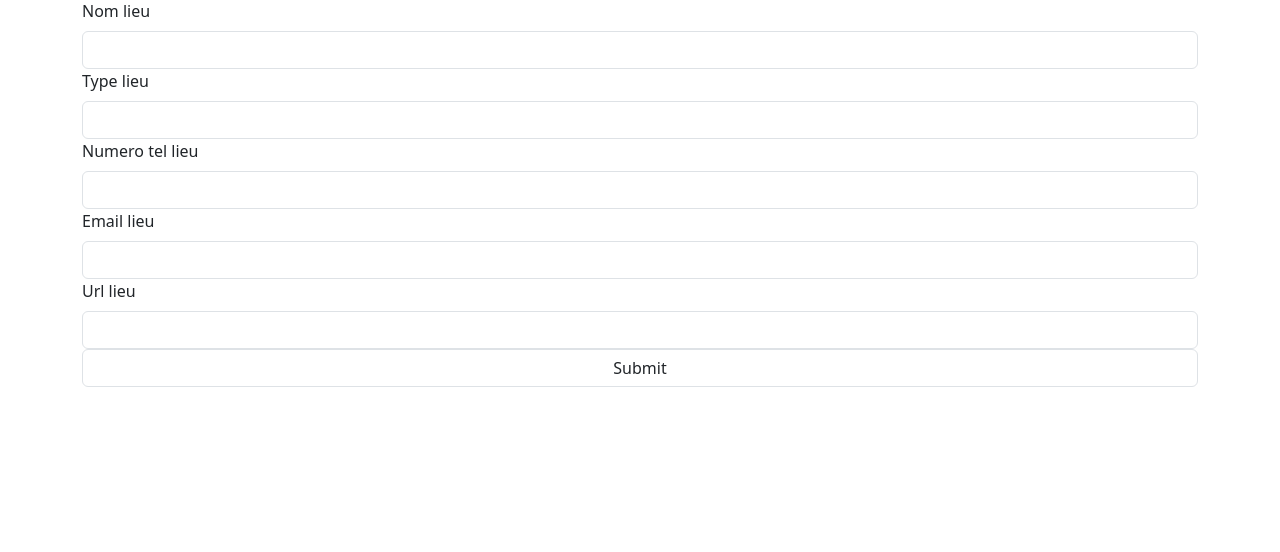
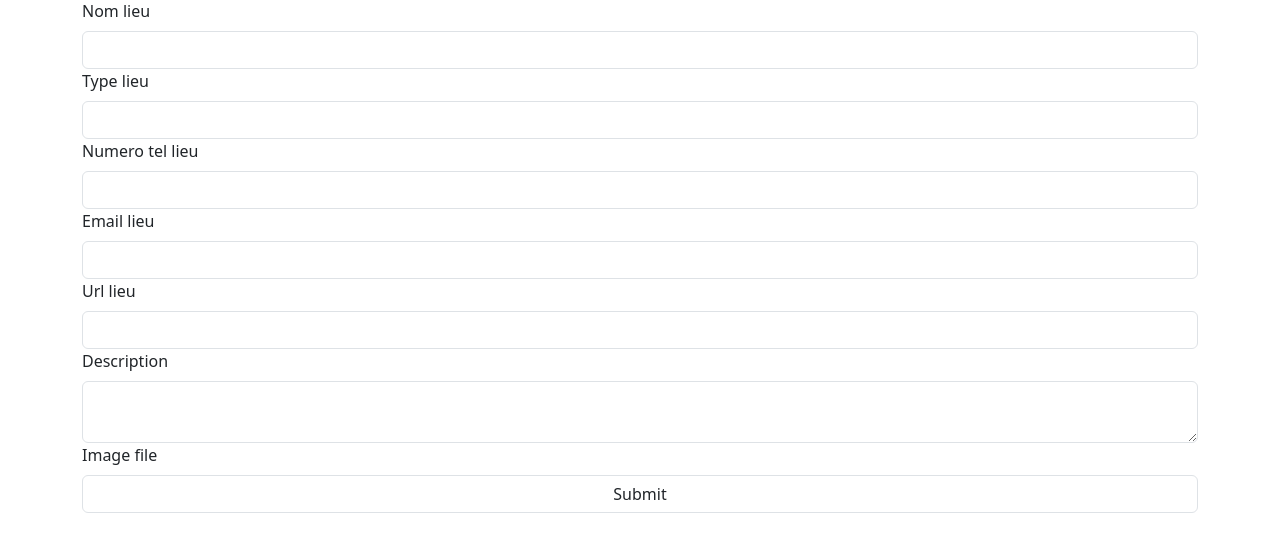
Before and after one commit to Gerry-dns/jteDisQuoiSymfony, a Symfony app: template templates/pages/lieu/edit.html.twig in a window 1280 px wide. Shown: the part 161-713 px from the top of the page. Run offline with Twig, Linux system fonts and the light colour scheme; the template is opened without the code that fills it, so the values that code supplies are empty; form fields are guessed from the names that the template uses; some libraries are stand-ins or nearby versions.

Commit message:
tentative de bonne position de imagefile, fail :/

```diff
--- a/src/Controller/LieuxController.php
+++ b/src/Controller/LieuxController.php
@@ -12,12 +12,11 @@ use Knp\Component\Pager\PaginatorInterface;
 use Symfony\Component\HttpFoundation\Request;
 use Symfony\Component\HttpFoundation\Response;
 use Symfony\Component\Routing\Annotation\Route;
-use Sensio\Bundle\FrameworkExtraBundle\Configuration\Security;
 use Symfony\Bundle\FrameworkBundle\Controller\AbstractController;
 
 class LieuxController extends AbstractController
 {
-    #[Route('/lieux', name: 'lieux.index', methods:['GET', 'POST'])]
+    #[Route('/lieux', name: 'lieux.index', methods:['GET'])]
     public function displayAllLieux(LieuRepository $repository, PaginatorInterface $paginator, Request $request): Response
     {
         $lieux = $paginator->paginate(
--- a/src/Entity/User.php
+++ b/src/Entity/User.php
@@ -8,8 +8,8 @@ use App\Repository\UserRepository;
 use Doctrine\Common\Collections\Collection;
 use Doctrine\Common\Collections\ArrayCollection;
 use Symfony\Component\Validator\Constraints as Assert;
+use Symfony\Component\Security\Core\User\UserInterface;
 use Symfony\Bridge\Doctrine\Validator\Constraints\UniqueEntity;
-use Symfony\Component\Security\Core\User\UserInterface;
 use Symfony\Component\Security\Core\User\PasswordAuthenticatedUserInterface;
 
 #[UniqueEntity('email')]
--- a/templates/pages/lieu/edit.html.twig
+++ b/templates/pages/lieu/edit.html.twig
@@ -46,9 +46,18 @@
         </div>
 
         <div class="form-group">
+            {{ form_label(form.description) }}
+            {{ form_widget(form.description) }}
+        </div>
+            <div class="form-error">
+                {{ form_errors(form.description) }}
+            </div>
+            <div class="form-group">
+                {{ form_label(form.imageFile) }}
+            </div>
+        <div class="form-group">
             {{ form_row(form.submit)}}
         </div>
-
-        {{ form_end(form)  }}
+            {{ form_end(form)  }}
     </div>
 {% endblock %}
--- a/templates/pages/lieu/mesLieux.html.twig
+++ b/templates/pages/lieu/mesLieux.html.twig
@@ -57,7 +57,7 @@
             </tbody>
         </table>
 
-        {# display navigation #}
+        {# Paginator #}
         <div class="navigation d-flex justify-content-end">
             {{ knp_pagination_render(lieux)}}
         </div>
```
Also changed, not shown: src/Controller/MesLieuxController.php (+7 -4 lines), src/Form/LieuFormType.php (+16 -14 lines), templates/pages/lieu/lieux.html.twig (+2 -8 lines).
